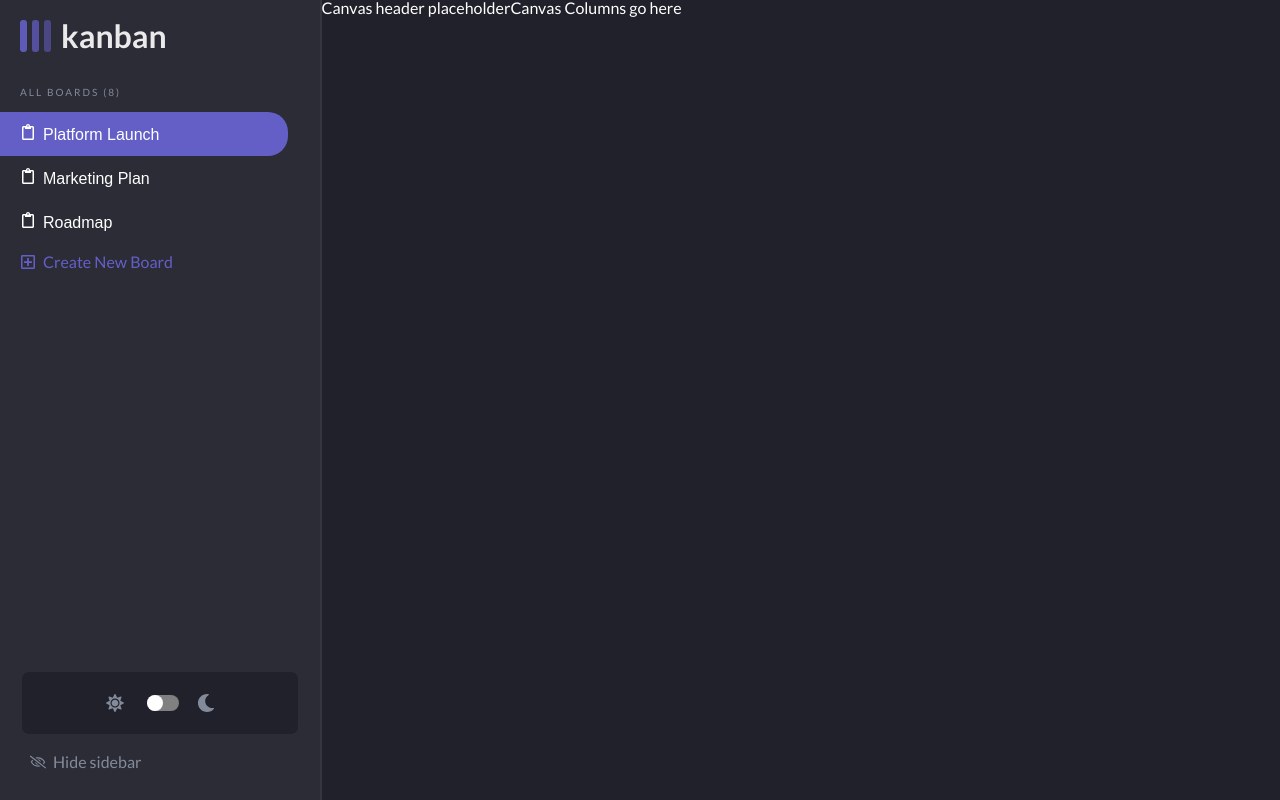
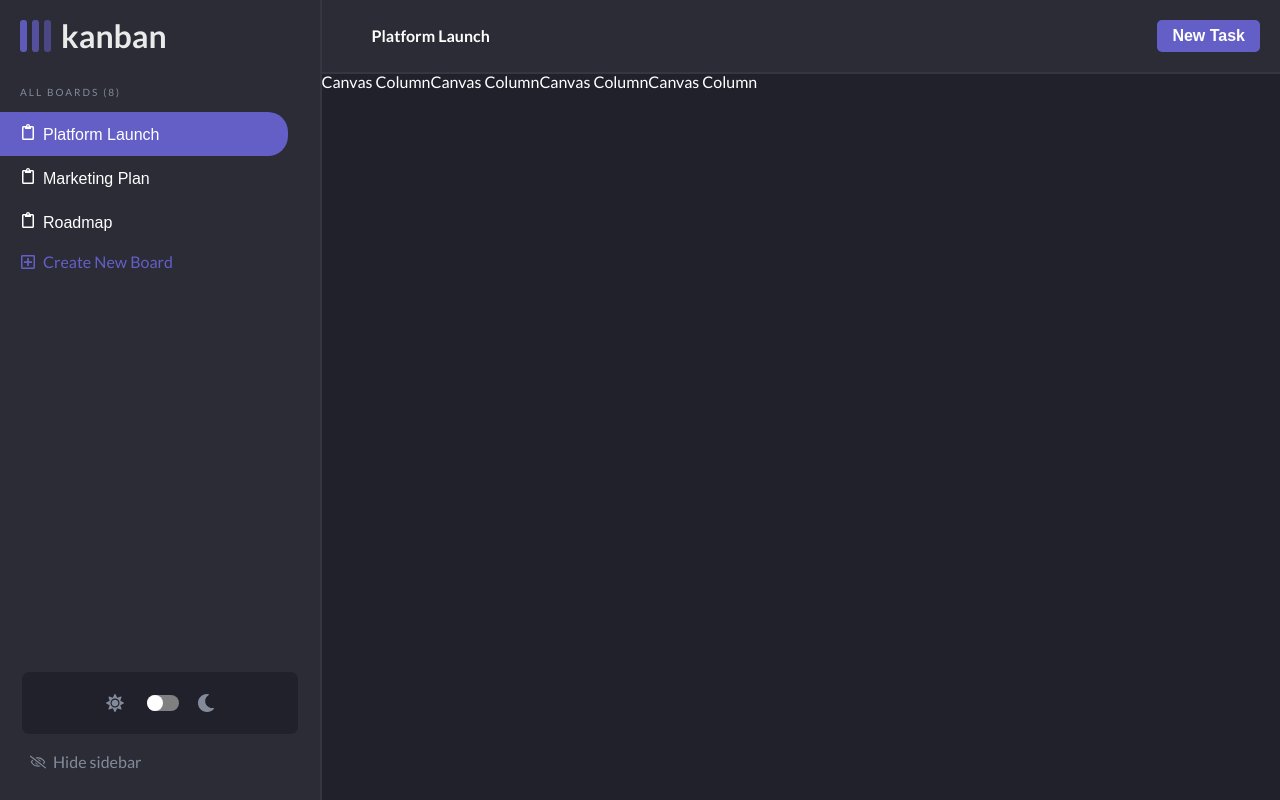
Before and after one commit to egordanilov/kanban-board, a React (Create React App) app: page /board in a window 1280 px wide. Built offline with nearby package versions, Linux system fonts and the light colour scheme.

Commit message:
CanvasColumns placeholder created, CanvasHeader

```diff
--- a/src/components/Canvas.tsx
+++ b/src/components/Canvas.tsx
@@ -11,6 +11,8 @@ const CanvasWrapper = styled.div<{sidebarIsOpen: boolean, nightModeIsOn: boolean
     background: #21212c;
     height: 100vh;
     position: relative;
+    display: flex;
+    flex-direction: column;
 `;
 
 function Canvas():ReactElement {
--- /dev/null
+++ b/src/components/CanvasColumn.tsx
@@ -0,0 +1,9 @@
+function CanvasColumn() {
+    return (
+        <>
+            Canvas Column
+        </>
+    )
+}
+
+export default CanvasColumn;
--- a/src/components/CanvasColumns.tsx
+++ b/src/components/CanvasColumns.tsx
@@ -1,8 +1,18 @@
+import styled from 'styled-components';
+import CanvasColumn from "./CanvasColumn";
+
+const CanvasColumnsWrapper = styled.section`
+
+`;
+
 function CanvasColumns() {
     return(
-        <>
-            Canvas Columns go here
-        </>
+        <div>
+            <CanvasColumn />
+            <CanvasColumn />
+            <CanvasColumn />
+            <CanvasColumn />
+        </div>
     )
 }
 
--- a/src/components/CanvasHeader.tsx
+++ b/src/components/CanvasHeader.tsx
@@ -1,8 +1,45 @@
+import styled from "styled-components";
+
+const CanvasHeaderWrapper = styled.div`
+    display: flex;
+    justify-content: space-between;
+    align-items: center;
+    width: 100%;
+    height: 72px;
+    background: #2c2c37;
+    border-bottom: 2px solid #363641;
+`;
+
+const BoardNameHeading = styled.h3`
+    margin-left: 50px;
+`;
+
+const CanvasHeaderAddNewTask = styled.button`
+    display: inline-flex;
+    justify-content: center;
+    align-items: center;
+    margin-right: 20px;
+    background: #645fc7;
+    border: none;
+    color: #fff;
+    height: 32px;
+    border-radius: 5px;
+    font-weight: 600;
+    padding: 15px;
+    font-size: 16px;
+
+    &:hover {
+        cursor: pointer;
+        opacity: 0.9;
+    }
+`;
+
 function CanvasHeader() {
     return(
-        <>
-            Canvas header placeholder
-        </>
+        <CanvasHeaderWrapper>
+            <BoardNameHeading>Platform Launch</BoardNameHeading>
+            <CanvasHeaderAddNewTask>New Task</CanvasHeaderAddNewTask>
+        </CanvasHeaderWrapper>
     )
 }
 
--- a/src/components/ShowSidebar.tsx
+++ b/src/components/ShowSidebar.tsx
@@ -11,7 +11,7 @@ const ShowSidebarWrapper = styled.span<{sidebarIsOpen: boolean}>`
     color: #fff;
     opacity: 0.4;
     position: absolute;
-    top: 10px;
+    top: 24px;
     left: 10px;
     &:hover {
         cursor: pointer;
```
